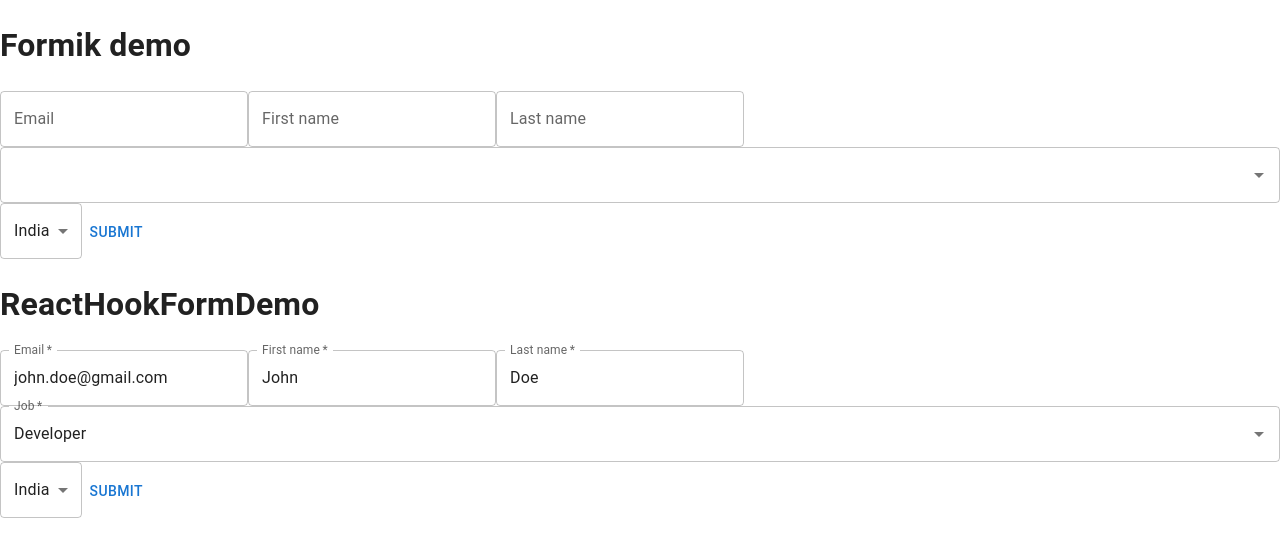
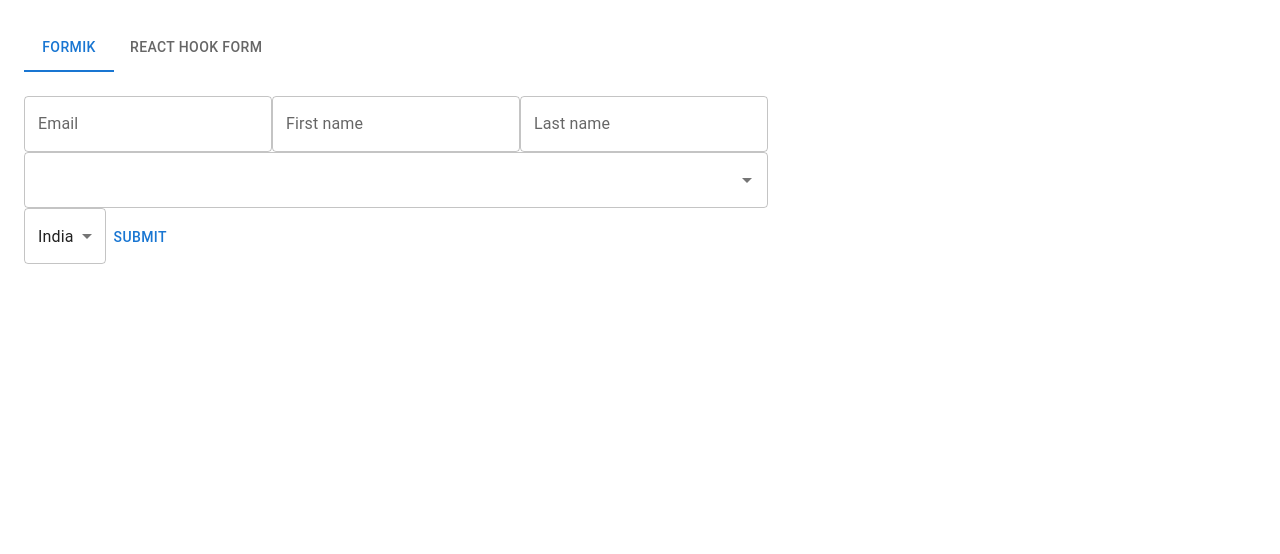
Before and after one commit to anthony-tron/test-hook-forms, a React (Vite) app: page / in a window 1280 px wide. Shown: the top 554 px of the page. Built offline with nearby package versions, Linux system fonts and the light colour scheme.

Commit message:
feat(App) split views using Tabs

```diff
--- a/src/App.jsx
+++ b/src/App.jsx
@@ -1,23 +1,32 @@
+import { useState } from 'react';
+import { CssBaseline, Grid, Tab, Tabs } from '@mui/material';
 import FormikDemo from './demo/FormikDemo';
-import { CssBaseline } from '@mui/material';
 import ReactHookFormDemo from './demo/ReactHookFormDemo';
 
 export default function App() {
+
+  const [index, setIndex] = useState(0);
 
   return (
     <>
       <CssBaseline />
 
-      <h1>
-        Formik demo
-      </h1>
-      <FormikDemo />
+      <Grid container gap={3} sx={{ padding : 3 }}>
+        <Grid container item>
+          <Tabs value={index} onChange={(_, newIndex) => setIndex(newIndex)}>
+            <Tab label="Formik" />
+            <Tab label="React Hook Form" />
+          </Tabs>
+        </Grid>
 
-      <h1>
-        ReactHookFormDemo
-      </h1>
-      <ReactHookFormDemo />
-
+        <Grid item>
+          {index === 0 ? (
+            <FormikDemo />
+          ) : (
+            <ReactHookFormDemo />
+          )}
+        </Grid>
+      </Grid>
     </>
   );
 }
```
